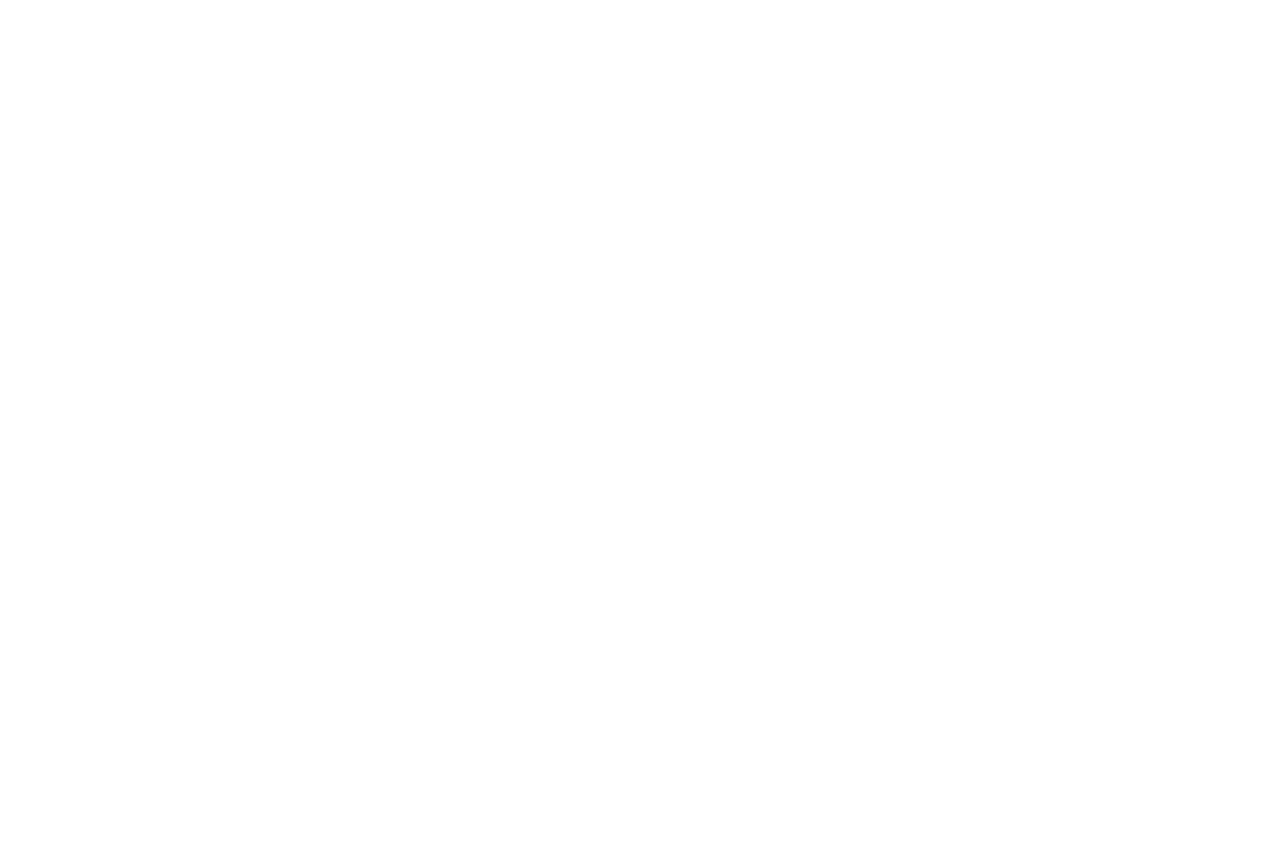
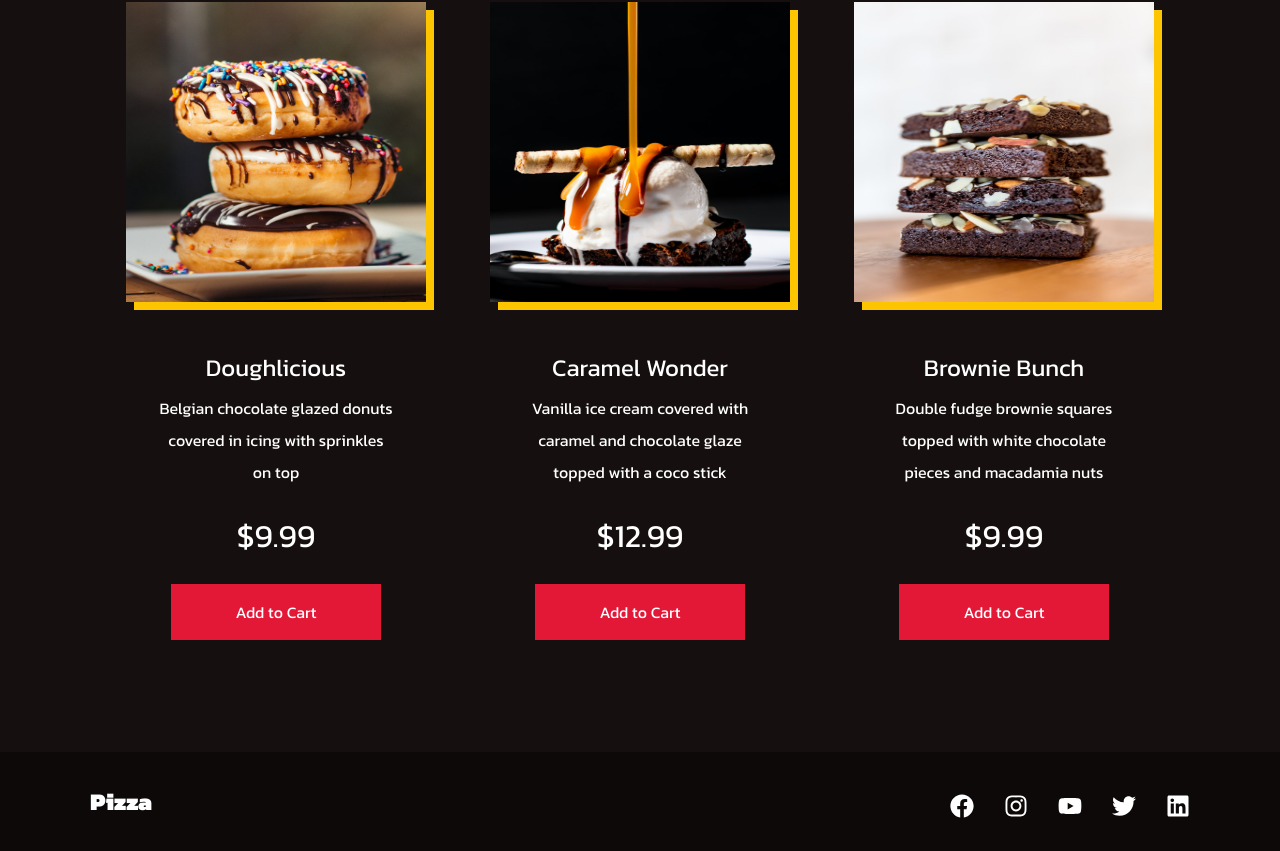
Before and after one commit to landon-is-on/react-pizza-app, a React (Create React App) app in the folder pizza/: page / in a window 1280 px wide. Shown: the part 2464-3315 px from the top of the page. Before the commit the page ends 2258 px from the top, so only its background shows below. Built offline with nearby package versions, Linux system fonts and the light colour scheme.

Commit message:
finished footer and added another seaction

```diff
--- a/pizza/src/App.js
+++ b/pizza/src/App.js
@@ -3,8 +3,9 @@
 import { GlobalStyle } from './globalStyle';
 import Hero from './components/Hero';
 import Products from './components/Products';
-import {productData} from './components/Products/data';
+import {productData,productDataTwo} from './components/Products/data';
 import Feature from './components/Feature';
+import Footer from './components/Footer';
 
 
 function App() {
@@ -14,6 +15,8 @@
    <Hero/>
    <Products heading='Choose your favorite' data={productData}/>
      <Feature/>
+     <Products heading='Sweet Treats For You' data={productDataTwo}/>
+     <Footer/>
      </Router>
   );
 }
--- /dev/null
+++ b/pizza/src/components/Footer/FooterElements.js
@@ -0,0 +1,56 @@
+import styled from 'styled-components';
+import { Link } from 'react-router-dom';
+
+export const FooterContainer = styled.footer`
+  background-color: #0d0909;
+`;
+
+export const FooterWrap = styled.div`
+  padding: 16px 24px;
+  display: flex;
+  flex-direction: column;
+  justify-content: center;
+  align-items: center;
+  max-width: 1300px;
+  margin: 0 auto;
+`;
+
+export const SocialMedia = styled.section`
+  max-width: 1300px;
+  width: 100%;
+`;
+
+export const SocialMediaWrap = styled.div`
+  display: flex;
+  justify-content: space-between;
+  align-items: center;
+  max-width: 1100px;
+  margin: 16px auto 0 auto;
+  @media screen and (max-width: 820px) {
+    flex-direction: column;
+  }
+`;
+
+export const SocialLogo = styled(Link)`
+  color: #fff;
+  justify-self: start;
+  cursor: pointer;
+  text-decoration: none;
+  font-size: 1.5rem;
+  display: flex;
+  align-items: center;
+  margin-bottom: 16px;
+  font-weight: bold;
+`;
+
+export const SocialIcons = styled.div`
+  display: flex;
+  justify-content: space-between;
+  align-items: center;
+  width: 240px;
+`;
+
+export const SocialIconLink = styled.a`
+  color: #fff;
+  font-size: 24px;
+`;
--- /dev/null
+++ b/pizza/src/components/Footer/index.js
@@ -0,0 +1,55 @@
+import React from 'react';
+import {
+  FaFacebook,
+  FaInstagram,
+  FaYoutube,
+  FaTwitter,
+  FaLinkedin
+} from 'react-icons/fa';
+import {
+  FooterContainer,
+  FooterWrap,
+  SocialMedia,
+  SocialMediaWrap,
+  SocialLogo,
+  SocialIcons,
+  SocialIconLink
+} from './FooterElements';
+
+const Footer = () => {
+  return (
+    <FooterContainer>
+      <FooterWrap>
+        <SocialMedia>
+          <SocialMediaWrap>
+            <SocialLogo to='/'>Pizza</SocialLogo>
+            <SocialIcons>
+              <SocialIconLink href='/' target='_blank' aria-label='Facebook'>
+                <FaFacebook />
+              </SocialIconLink>
+              <SocialIconLink href='/' target='_blank' aria-label='Instagram'>
+                <FaInstagram />
+              </SocialIconLink>
+              <SocialIconLink href='/' target='_blank' aria-label='Youtube'>
+                <FaYoutube />
+              </SocialIconLink>
+              <SocialIconLink
+                href='//www.twitter.com/briandesignz'
+                target='_blank'
+                aria-label='Twitter'
+                rel='noopener noreferrer'
+              >
+                <FaTwitter />
+              </SocialIconLink>
+              <SocialIconLink href='/' target='_blank' aria-label='Linkedin'>
+                <FaLinkedin />
+              </SocialIconLink>
+            </SocialIcons>
+          </SocialMediaWrap>
+        </SocialMedia>
+      </FooterWrap>
+    </FooterContainer>
+  );
+};
+
+export default Footer;
```
